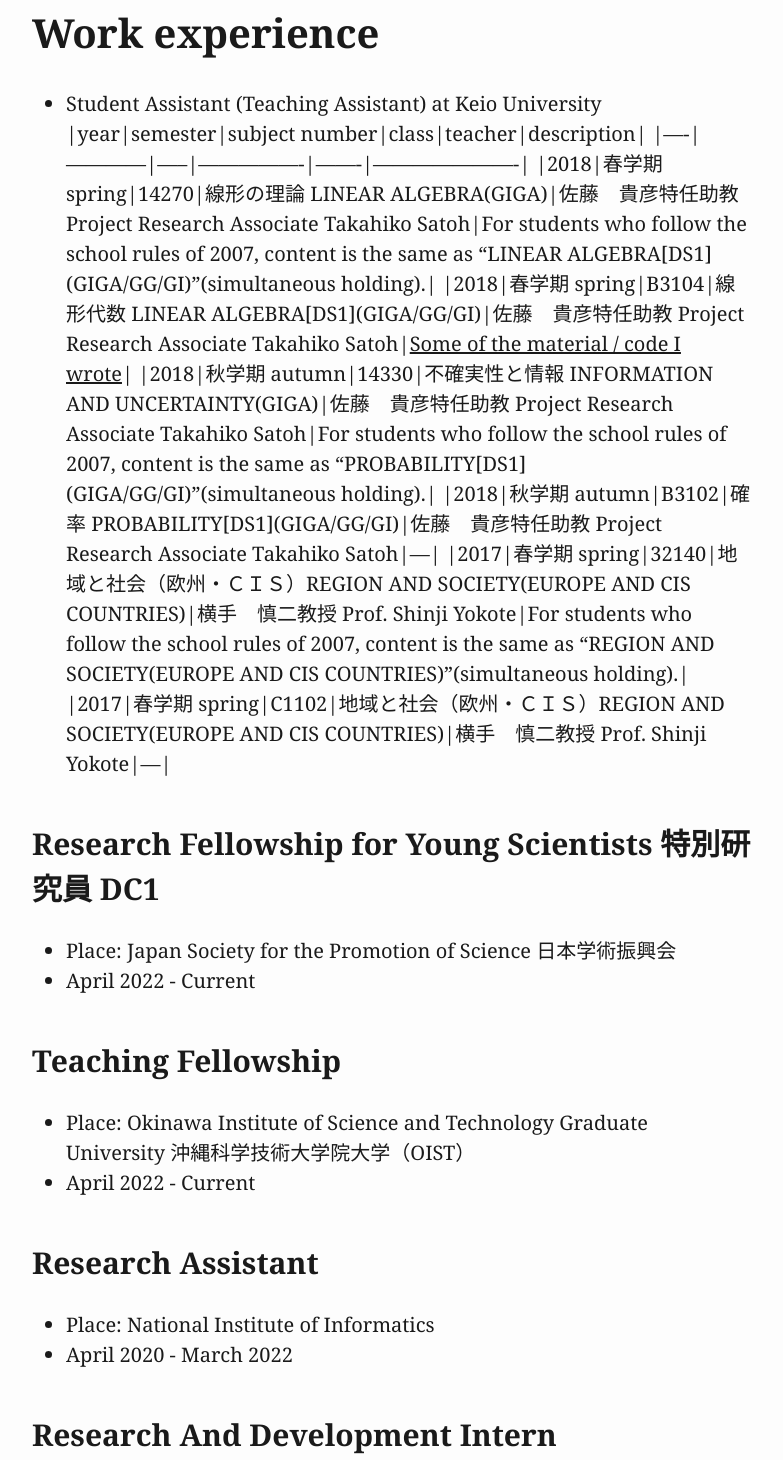
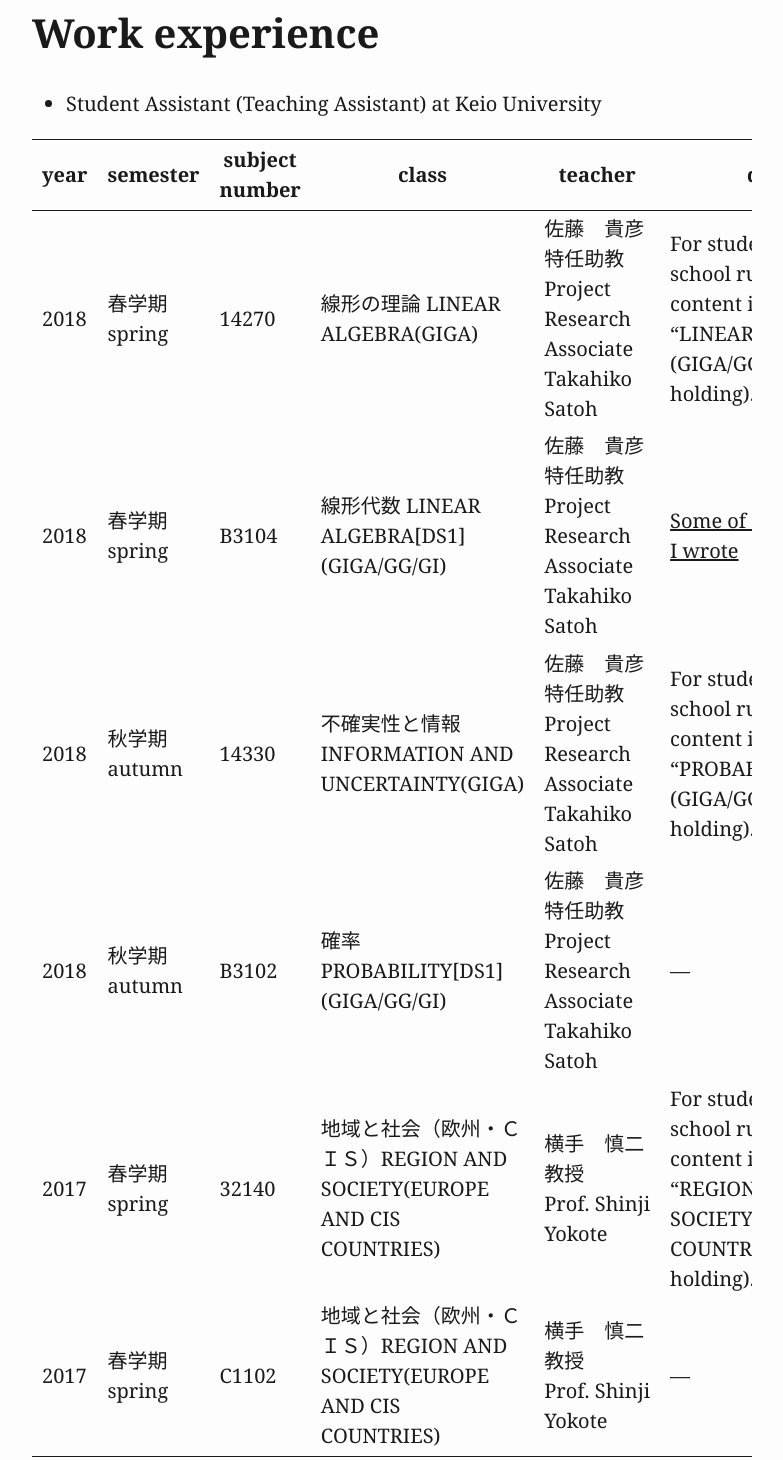
Before and after one commit to parton-quark/parton-quark.github.io, a plain HTML site: page index.html in a window 1280 px wide. Shown: the part 1189-2649 px from the top of the page, without its empty margins (248-1031 px from the left). Drawn offline with Linux system fonts and the light colour scheme.

Commit message:
fixed typo

```diff
--- a/index.html
+++ b/index.html
@@ -196,8 +196,78 @@
 </ul>
 <h1 id="work-experience">Work experience</h1>
 <ul>
-<li>Student Assistant (Teaching Assistant) at Keio University |year|semester|subject number|class|teacher|description| |—-|————|—–|—————-|——-|———————-| |2018|春学期 spring|14270|線形の理論 LINEAR ALGEBRA(GIGA)|佐藤　貴彦特任助教 Project Research Associate Takahiko Satoh|For students who follow the school rules of 2007, content is the same as “LINEAR ALGEBRA[DS1](GIGA/GG/GI)”(simultaneous holding).| |2018|春学期 spring|B3104|線形代数 LINEAR ALGEBRA[DS1](GIGA/GG/GI)|佐藤　貴彦特任助教 Project Research Associate Takahiko Satoh|<a href="https://github.com/parton-quark/LinearAlgebra-2018F-2019F">Some of the material / code I wrote</a>| |2018|秋学期 autumn|14330|不確実性と情報 INFORMATION AND UNCERTAINTY(GIGA)|佐藤　貴彦特任助教 Project Research Associate Takahiko Satoh|For students who follow the school rules of 2007, content is the same as “PROBABILITY[DS1](GIGA/GG/GI)”(simultaneous holding).| |2018|秋学期 autumn|B3102|確率 PROBABILITY[DS1](GIGA/GG/GI)|佐藤　貴彦特任助教 Project Research Associate Takahiko Satoh|—| |2017|春学期 spring|32140|地域と社会（欧州・ＣＩＳ）REGION AND SOCIETY(EUROPE AND CIS COUNTRIES)|横手　慎二教授 Prof. Shinji Yokote|For students who follow the school rules of 2007, content is the same as “REGION AND SOCIETY(EUROPE AND CIS COUNTRIES)”(simultaneous holding).| |2017|春学期 spring|C1102|地域と社会（欧州・ＣＩＳ）REGION AND SOCIETY(EUROPE AND CIS COUNTRIES)|横手　慎二教授 Prof. Shinji Yokote|—|</li>
+<li>Student Assistant (Teaching Assistant) at Keio University</li>
 </ul>
+<table>
+<colgroup>
+<col style="width: 6%" />
+<col style="width: 18%" />
+<col style="width: 7%" />
+<col style="width: 24%" />
+<col style="width: 10%" />
+<col style="width: 33%" />
+</colgroup>
+<thead>
+<tr class="header">
+<th>year</th>
+<th>semester</th>
+<th>subject number</th>
+<th>class</th>
+<th>teacher</th>
+<th>description</th>
+</tr>
+</thead>
+<tbody>
+<tr class="odd">
+<td>2018</td>
+<td>春学期 spring</td>
+<td>14270</td>
+<td>線形の理論 LINEAR ALGEBRA(GIGA)</td>
+<td>佐藤　貴彦特任助教 Project Research Associate Takahiko Satoh</td>
+<td>For students who follow the school rules of 2007, content is the same as “LINEAR ALGEBRA[DS1](GIGA/GG/GI)”(simultaneous holding).</td>
+</tr>
+<tr class="even">
+<td>2018</td>
+<td>春学期 spring</td>
+<td>B3104</td>
+<td>線形代数 LINEAR ALGEBRA[DS1](GIGA/GG/GI)</td>
+<td>佐藤　貴彦特任助教 Project Research Associate Takahiko Satoh</td>
+<td><a href="https://github.com/parton-quark/LinearAlgebra-2018F-2019F">Some of the material / code I wrote</a></td>
+</tr>
+<tr class="odd">
+<td>2018</td>
+<td>秋学期 autumn</td>
+<td>14330</td>
+<td>不確実性と情報 INFORMATION AND UNCERTAINTY(GIGA)</td>
+<td>佐藤　貴彦特任助教 Project Research Associate Takahiko Satoh</td>
+<td>For students who follow the school rules of 2007, content is the same as “PROBABILITY[DS1](GIGA/GG/GI)”(simultaneous holding).</td>
+</tr>
+<tr class="even">
+<td>2018</td>
+<td>秋学期 autumn</td>
+<td>B3102</td>
+<td>確率 PROBABILITY[DS1](GIGA/GG/GI)</td>
+<td>佐藤　貴彦特任助教 Project Research Associate Takahiko Satoh</td>
+<td>—</td>
+</tr>
+<tr class="odd">
+<td>2017</td>
+<td>春学期 spring</td>
+<td>32140</td>
+<td>地域と社会（欧州・ＣＩＳ）REGION AND SOCIETY(EUROPE AND CIS COUNTRIES)</td>
+<td>横手　慎二教授 Prof. Shinji Yokote</td>
+<td>For students who follow the school rules of 2007, content is the same as “REGION AND SOCIETY(EUROPE AND CIS COUNTRIES)”(simultaneous holding).</td>
+</tr>
+<tr class="even">
+<td>2017</td>
+<td>春学期 spring</td>
+<td>C1102</td>
+<td>地域と社会（欧州・ＣＩＳ）REGION AND SOCIETY(EUROPE AND CIS COUNTRIES)</td>
+<td>横手　慎二教授 Prof. Shinji Yokote</td>
+<td>—</td>
+</tr>
+</tbody>
+</table>
 <h2 id="research-fellowship-for-young-scientists-特別研究員-dc1">Research Fellowship for Young Scientists 特別研究員 DC1</h2>
 <ul>
 <li>Place: Japan Society for the Promotion of Science 日本学術振興会</li>
```
Also changed, not shown: 1 other file.
